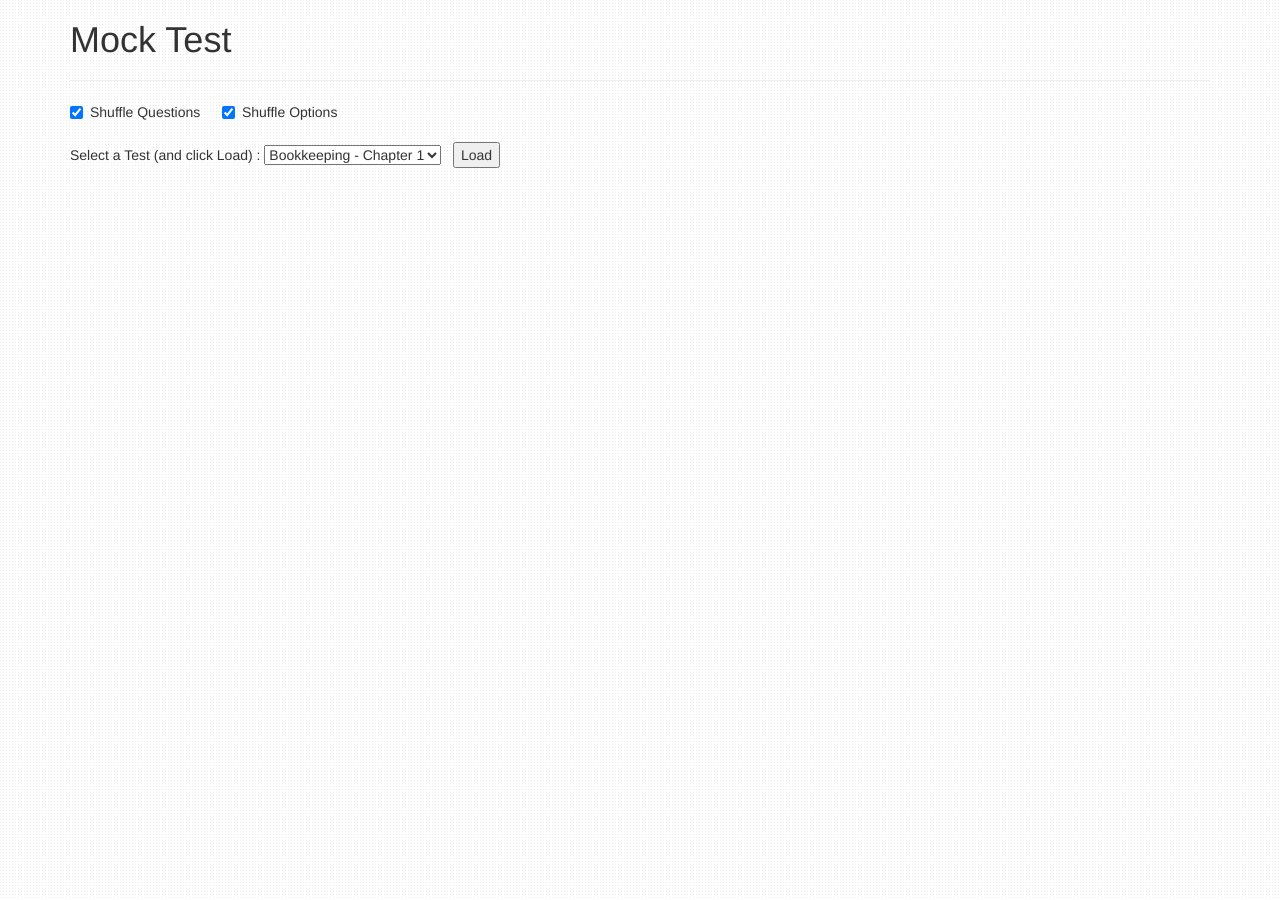
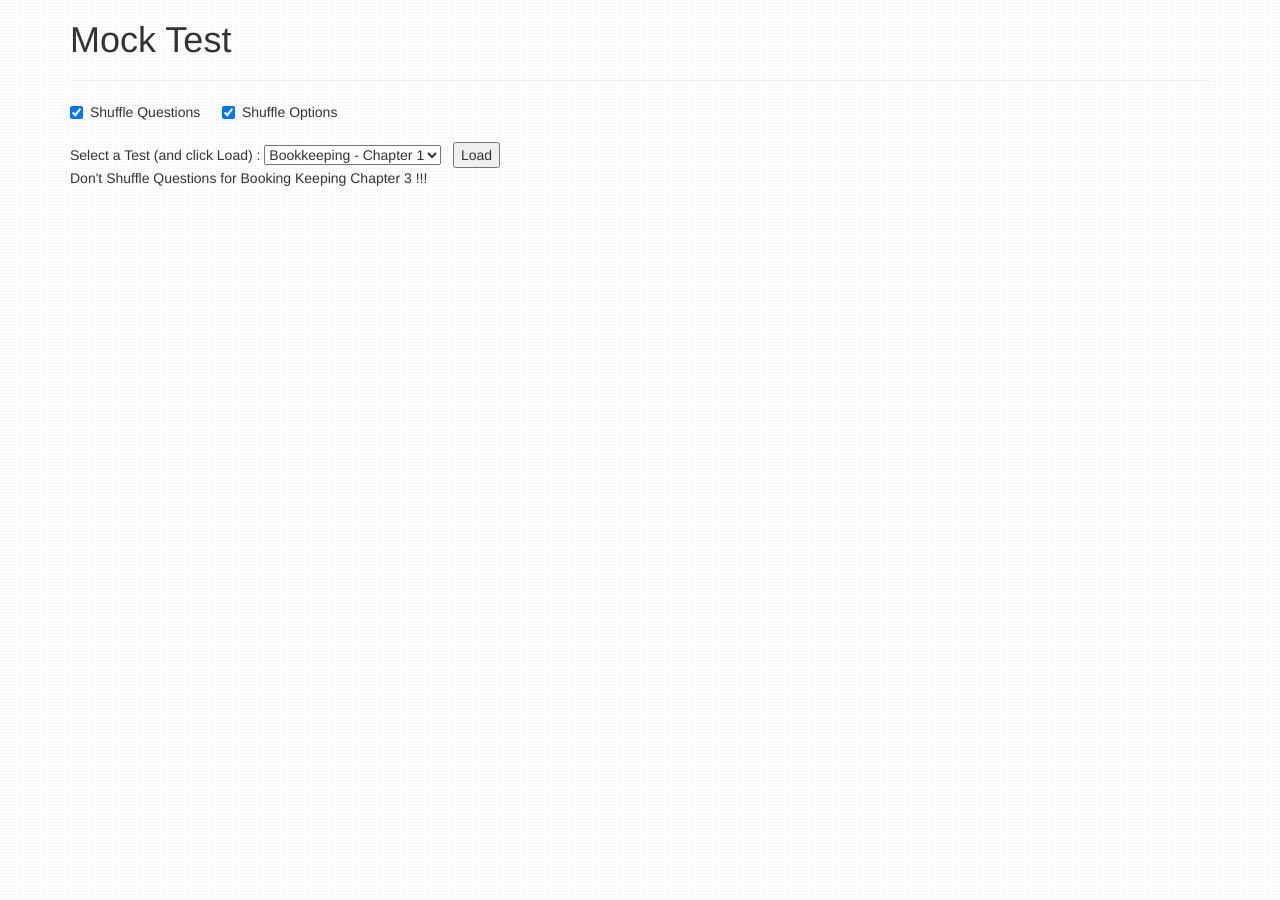
Before and after one commit to keerthirg/keerthigollapalli.github.io, a Jekyll site: the page built from test.md, in a window 1280 px wide. Built offline with Jekyll 4.4.1, drawn with Linux system fonts in a browser that asks for light colours.

Commit message:
deleted extra drop down options, changed ques 8 of chap 1

```diff
--- a/static/data/bookkeeping-chap1.json
+++ b/static/data/bookkeeping-chap1.json
@@ -62,7 +62,7 @@
     ],
     "solution": ["D"]
 }, {
-    "question": "For whom of the persons mentioned above does § 241a HGB apply, assuming the numbers apply for two consecutive financial years?",
+    "question": "Who has to keep books below?<br>A) A freelance architect employs 10 architects as well as 15 technical drawers. Annual revenue amounts to approximately 2,5 Mio. €.<br>B) A kiosk owner realizes an annual revenue of 120.000 € and an annual profit of 20.000 €<br>C) Another kiosk owner realizes an annual revenue of 80.000 € and an annual profit of 9.000 €. His kiosk is registered in commercial register.<br>D) A carpenter employs 50 employees. Fixed assets amount to 500.000 €, annual revenue amounts to 3,5 Mio. €<br><br>For whom of the persons mentioned above does § 241a HGB apply, assuming the numbers apply for two consecutive financial years?",
     "options": [
         "A Only A) and B)",
         "B Only B)",
--- a/test.md
+++ b/test.md
@@ -21,15 +21,11 @@
         <option value="bookkeeping-chap1.json">Bookkeeping - Chapter 1</option>
         <option value="bookkeeping-chap2.json">Bookkeeping - Chapter 2</option>
         <option value="bookkeeping-chap3.json">Bookkeeping - Chapter 3</option>
-        <option value="bookkeeping-chap4.json">Bookkeeping - Chapter 4</option>
-        <option value="bookkeeping-chap5.json">Bookkeeping - Chapter 5</option>
-        <option value="bookkeeping-chap6.json">Bookkeeping - Chapter 6</option>
-        <option value="bookkeeping-chap7.json">Bookkeeping - Chapter 7</option>
-        <option value="bookkeeping-chap8.json">Bookkeeping - Chapter 8</option>
     </select>
     &nbsp;
     <input type='button' id='btnLoad' value='Load' onclick='loadFile();'>
 </div>
+Don't Shuffle Questions for Booking Keeping Chapter 3 !!!
 <div id="dynamiccontent"></div>
 <script src="https://code.jquery.com/jquery-3.3.1.min.js" integrity="sha256-FgpCb/KJQlLNfOu91ta32o/NMZxltwRo8QtmkMRdAu8=" crossorigin="anonymous"></script>
 <script type="text/javascript" src="/static/js/main.js"></script>
```
